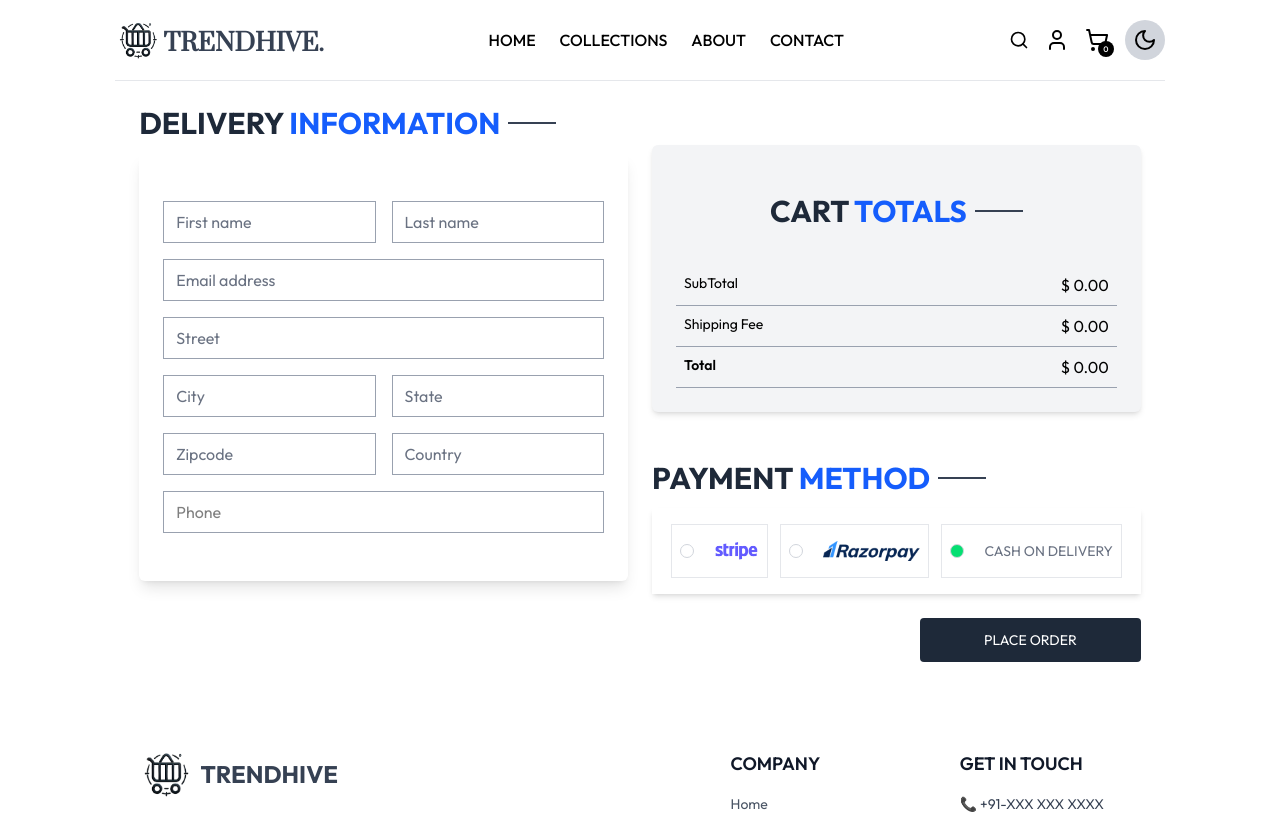
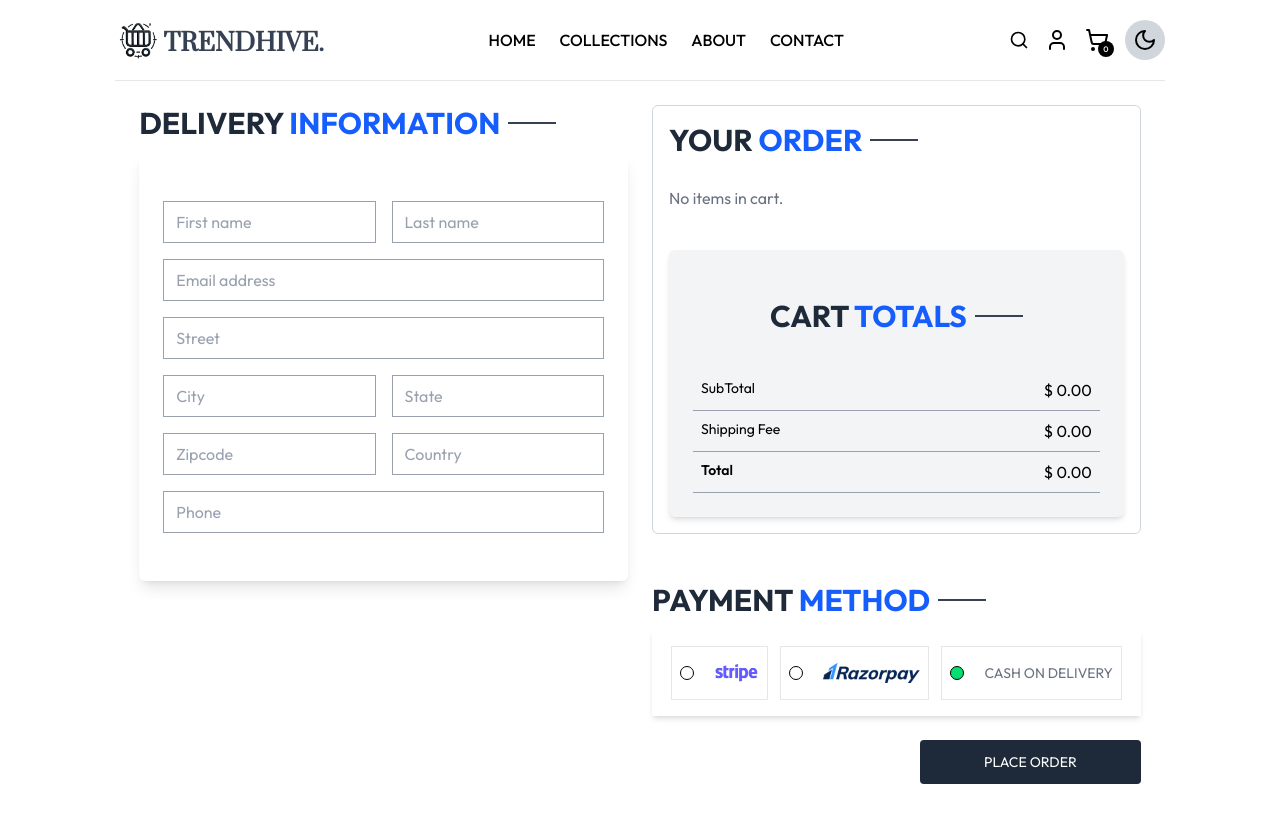
Before and after one commit to Ajay7548/E-Commerce-App, a React (Vite) app: page /PlaceOrder in a window 1280 px wide. Shown: the top 814 px of the page. Built offline with nearby package versions, Linux system fonts and the light colour scheme; a web font is replaced by a local one.

Commit message:
chnages done

```diff
--- a/src/pages/PlaceOrder.jsx
+++ b/src/pages/PlaceOrder.jsx
@@ -1,82 +1,124 @@
-import React, { useState } from 'react';
-import Title from '../components/Title';
-import CartTotal from '../components/CartTotal';
-import { useNavigate } from 'react-router-dom';
-import { useShop } from '../context/ShopContext';
-
+import React, { useEffect, useState } from "react";
+import Title from "../components/Title";
+import CartTotal from "../components/CartTotal";
+import { useNavigate } from "react-router-dom";
+import { useShop } from "../context/ShopContext";
+import stripe_logo from "../assets/stripe_logo.png";
+import razorpay_logo from "../assets/razorpay_logo.png";
 
 const PlaceOrder = () => {
-  const { currency } = useShop();
-  const navigate = useNavigate()
+  const { currency, cartItems, products } = useShop();
+  const navigate = useNavigate();
+  const [cartData, setCartData] = useState([]);
   const [subtotal, setSubtotal] = useState(0);
-  const [method, setMethod] = useState('cod');
+  const [method, setMethod] = useState("cod");
+
+  // Load last cart details
+  useEffect(() => {
+
+    let tempData = [];
+    let total = 0;
+
+    for (let items in cartItems) {
+      for (let size in cartItems[items]) {
+        if (cartItems[items][size] > 0) {
+          const product = products.find((p) => p._id === items);
+          if (product) {
+            let itemSubtotal = product.price * cartItems[items][size];
+            total += itemSubtotal;
+
+            tempData.push({
+              _id: items,
+              size,
+              quantity: cartItems[items][size],
+              price: product.price,
+              name: product.name,
+              image: product.image[0], // Assuming first image
+            });
+          }
+        }
+      }
+    }
+
+    setCartData(tempData);
+    setSubtotal(total);
+  }, [cartItems, products]);
 
   return (
-    <div className=" grid md:grid-cols-2 gap-6  p-6">
-      {/* Left Side */}
-      <div className="w-full  ">
-        <div className='text-2xl'>
-          <Title text1={'DELIVERY'} text2={'INFORMATION'} />
-        </div>
-        {/* ✅ Ensure the container has a set width and padding */}
-        <div className=" px-6 py-12 w-full max-w-[600px] mx-auto rounded-md shadow-lg dark:shadow-gray-700">
+    <div className="grid md:grid-cols-2 gap-6 p-6">
+      {/* Left Side - Delivery Information */}
+      <div className="w-full">
+        <Title text1={"DELIVERY"} text2={"INFORMATION"} />
+        <div className="px-6 py-12 w-full max-w-[600px] mx-auto rounded-md shadow-lg dark:shadow-gray-700">
           <div className="flex flex-col gap-4">
             <div className="flex gap-4">
-              <input className="border placeholder-gray-500 border-gray-400 px-3 py-2 w-full" type="text" placeholder="First name" />
-              <input className="border placeholder-gray-500 border-gray-400 px-3 py-2 w-full" type="text" placeholder="Last name" />
+              <input className="border placeholder-gray-400 border-gray-400 px-3 py-2 w-full" type="text" placeholder="First name" />
+              <input className="border placeholder-gray-400 border-gray-400 px-3 py-2 w-full" type="text" placeholder="Last name" />
             </div>
-            <input className="border placeholder-gray-500 border-gray-400 px-3 py-2 w-full block" type="text" placeholder="Email address" />
-            <input className="border placeholder-gray-500 border-gray-400 px-3 py-2 w-full block" type="text" placeholder="Street" />
-
+            <input className="border placeholder-gray-400 border-gray-400 px-3 py-2 w-full block" type="text" placeholder="Email address" />
+            <input className="border placeholder-gray-400 border-gray-400 px-3 py-2 w-full block" type="text" placeholder="Street" />
             <div className="flex gap-4">
-              <input className="border placeholder-gray-500 border-gray-400 px-3 py-2 w-full" type="text" placeholder="City" />
-              <input className="border placeholder-gray-500 border-gray-400 px-3 py-2 w-full" type="text" placeholder="State" />
+              <input className="border placeholder-gray-400 border-gray-400 px-3 py-2 w-full" type="text" placeholder="City" />
+              <input className="border placeholder-gray-400 border-gray-400 px-3 py-2 w-full" type="text" placeholder="State" />
             </div>
-
             <div className="flex gap-4">
-              <input className="border placeholder-gray-500 border-gray-400 px-3 py-2 w-full" type="text" placeholder="Zipcode" />
-              <input className="border placeholder-gray-500 border-gray-400 px-3 py-2 w-full" type="text" placeholder="Country" />
+              <input className="border placeholder-gray-400 border-gray-400 px-3 py-2 w-full" type="text" placeholder="Zipcode" />
+              <input className="border placeholder-gray-400 border-gray-400 px-3 py-2 w-full" type="text" placeholder="Country" />
             </div>
-
-            <input className="border border-gray-400 px-3 py-2 w-full block" type="text" placeholder="Phone" />
+            <input className="border placeholder-gray-400 border-gray-400 px-3 py-2 w-full block" type="text" placeholder="Phone" />
           </div>
         </div>
       </div>
 
-      {/* right side  */}
-      <div className='flex flex-col'>
-      <div className=''>
-      <CartTotal subtotal={subtotal} currency={currency} navigate={navigate} showButton={false} />
-      </div>
-      {/* Payment mode  */}
-      <div className='mt-12 '>
-        <Title text1={'PAYMENT'} text2={'METHOD'} />
+      {/* Right Side - Cart Summary & Payment */}
+      <div className="flex flex-col">
+        {/* Cart Summary */}
+        <div className="border dark:border-gray-700 border-gray-300 p-4 rounded-md">
+          <Title text1={"YOUR"} text2={"ORDER"} />
+          <div className="mt-4">
+            {cartData.length > 0 ? (
+              cartData.map((item, index) => (
+                <div key={index} className="flex items-center justify-between border-b py-3">
+                  <img className="w-16" src={item.image} alt={item.name} />
+                  <div>
+                    <p className="text-sm text-black dark:text-white font-medium">{item.name}</p>
+                    <p className="text-xs text-gray-600 dark:text-gray-400">Size: {item.size}</p>
+                  </div>
+                  <p className="text-sm font-medium text-black dark:text-white">{currency}{item.price} x {item.quantity}</p>
+                </div>
+              ))
+            ) : (
+              <p className="text-gray-500">No items in cart.</p>
+            )}
+          </div>
+          {/* Cart Total */}
+          <CartTotal subtotal={subtotal} currency={currency} navigate={navigate} showButton={false} />
+        </div>
 
-        <div className='flex gap-3  flex-col lg:flex-row px-2 py-4 justify-center dark:shadow-gray-700 shadow-md'>
-          <div className='flex items-center gap-5 px-2 py-4 cursor-pointer border dark:border-gray-700 border-gray-200'>
-            <p
-            onClick={()=>setMethod('stripe')}
-            className={`min-w-3.5 h-3.5 border border-gray-300 rounded-full ${method === 'stripe' ?  'bg-green-400' : ""} `}></p>
-            <img className='h-5' src="/src/assets/stripe_logo.png" alt="" />
+        {/* Payment Mode */}
+        <div className="mt-12">
+          <Title text1={"PAYMENT"} text2={"METHOD"} />
+          <div className="flex gap-3 flex-col lg:flex-row px-2 py-4 justify-center dark:shadow-gray-700 shadow-md">
+            <div className="flex items-center gap-5 px-2 py-4 cursor-pointer border dark:border-gray-700 border-gray-200">
+              <p onClick={() => setMethod("stripe")} className={`min-w-3.5 h-3.5 border rounded-full ${method === "stripe" ? "bg-green-400" : ""}`} />
+              <img className="h-5" src={stripe_logo} alt="Stripe" />
+            </div>
+            <div className="flex items-center gap-5 px-2 py-4 cursor-pointer border dark:border-gray-700 border-gray-200">
+              <p onClick={() => setMethod("razorpay")} className={`min-w-3.5 h-3.5 border rounded-full ${method === "razorpay" ? "bg-green-400" : ""}`} />
+              <img className="h-5" src={razorpay_logo} alt="Razorpay" />
+            </div>
+            <div className="flex items-center gap-5 px-2 py-4 cursor-pointer border dark:border-gray-700 border-gray-200">
+              <p onClick={() => setMethod("cod")} className={`min-w-3.5 h-3.5 border rounded-full ${method === "cod" ? "bg-green-400" : ""}`} />
+              <p className="text-gray-500 text-sm">CASH ON DELIVERY</p>
+            </div>
           </div>
-          <div  className='flex items-center gap-5 px-2 py-4 cursor-pointer border dark:border-gray-700 border-gray-200'>
-            <p
-            onClick={()=>setMethod('razorpay')}
-            className={`min-w-3.5 h-3.5 border border-gray-300 rounded-full ${method  === 'razorpay' ? "bg-green-400" : ""} `}></p>
-            <img className='h-5'  src="/src/assets/razorpay_logo.png" alt="" />
+
+          {/* Place Order Button */}
+          <div className="flex justify-end">
+            <button onClick={() => navigate("/Order")} className="bg-gray-800 py-3 mt-6 px-16 text-sm text-white rounded-sm cursor-pointer hover:bg-gray-900">
+              PLACE ORDER
+            </button>
           </div>
-          <div className='flex items-center gap-5 px-2 py-4 cursor-pointer border dark:border-gray-700 border-gray-200'>
-            <p
-            onClick={()=>setMethod('cod')}
-            className={`min-w-3.5 h-3.5 border border-gray-300 rounded-full ${method === 'cod' ?  'bg-green-400' : ""} `}></p>
-            <p className='text-gray-500 dar text-sm'>CASH ON DELIVERY</p>
-          </div>
-        </div>
-        <div className=' flex justify-end '>
-        <button
-        onClick={()=>navigate('/Order')}
-        className="bg-gray-800 py-3 mt-6 px-16 text-sm  text-white rounded-sm cursor-pointer hover:bg-gray-900">PLACE ORDER</button>
-        </div>
         </div>
       </div>
     </div>
```
